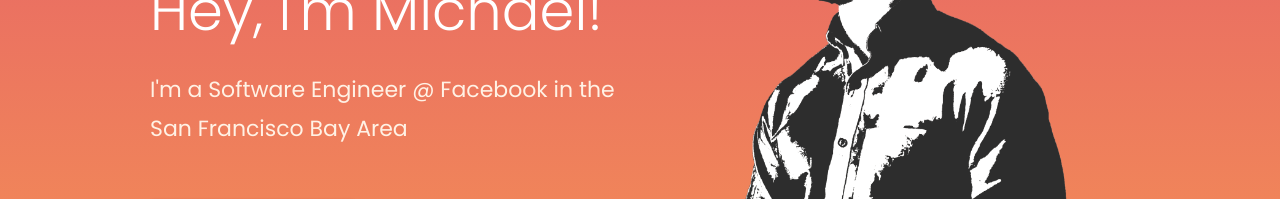
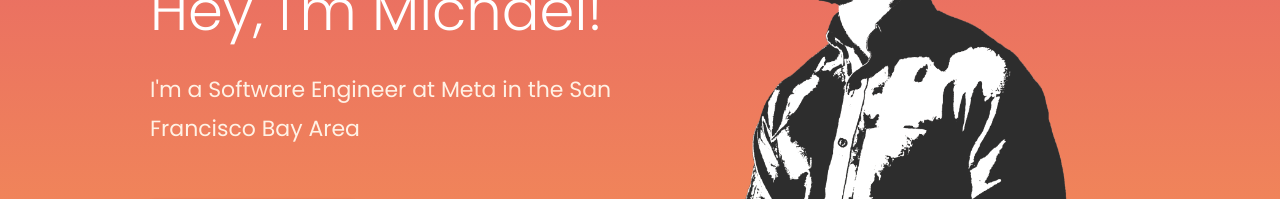
Before and after one commit to MichaelReiter/michaelreiter.github.io, a plain HTML site: page index.html in a window 1280 px wide. Shown: the part 252-451 px from the top of the page. Drawn offline with Linux system fonts and the light colour scheme.

Commit message:
Change Facebook -> Meta

```diff
--- a/index.html
+++ b/index.html
@@ -23,9 +23,9 @@
       <div class="container-lrg flex">
         <div class="fadeIn col-6 flex flex-column center-vertical mobile-text-center mb40">
           <h1 class="slideUp heading-lrg primary-color">Hey, I'm Michael!</h1>
-          <h2 class="slideUp subheading secondary-color mt20">I'm a Software Engineer @
+          <h2 class="slideUp subheading secondary-color mt20">I'm a Software Engineer at
             <span>
-              <a class="job-link" href="https://www.facebook.com/careers" target="_blank">Facebook</a>
+              <a class="job-link" href="https://www.facebookcareers.com/" target="_blank">Meta</a>
             </span>
             in the San Francisco Bay Area
           </h2>
```
